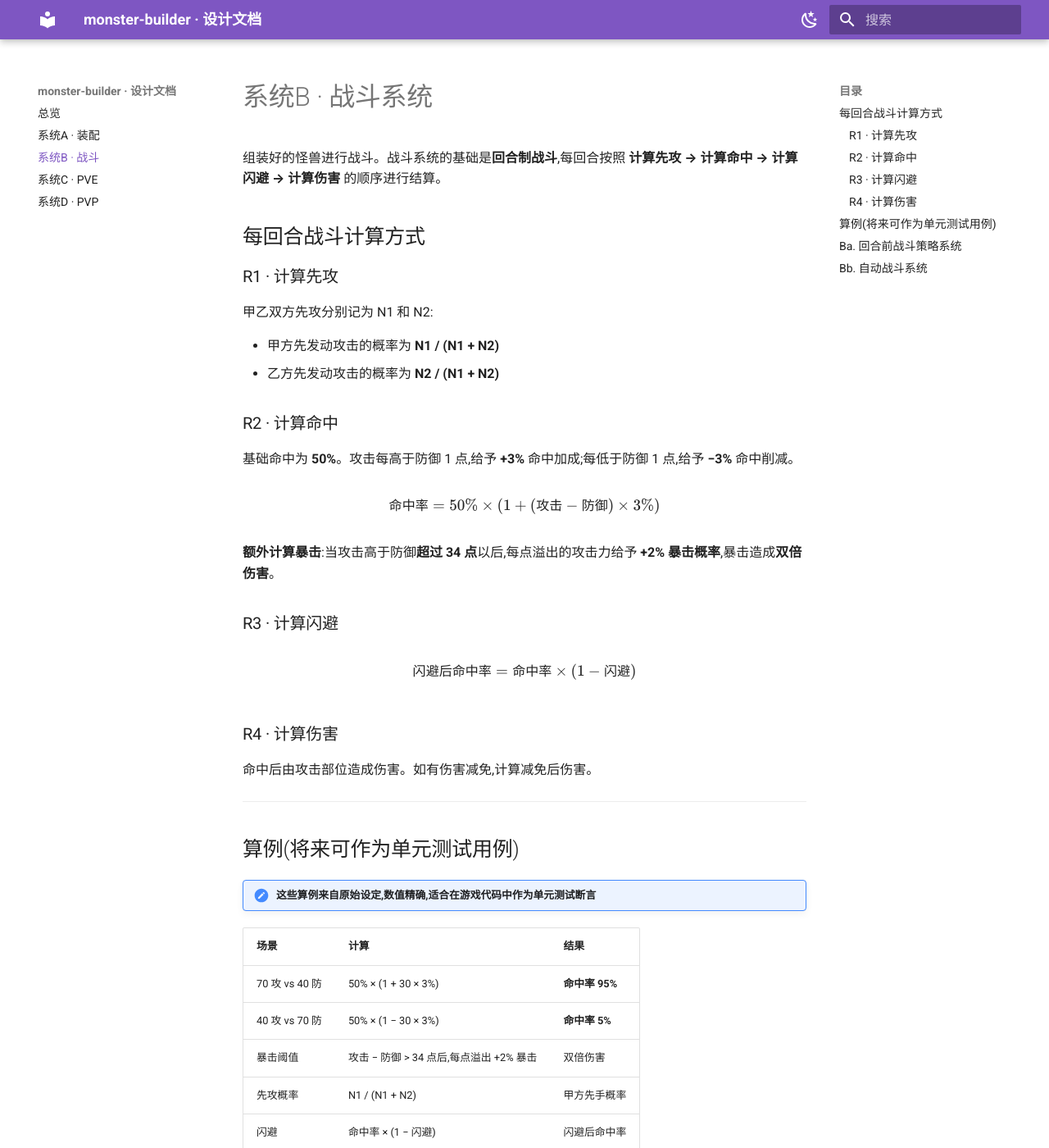
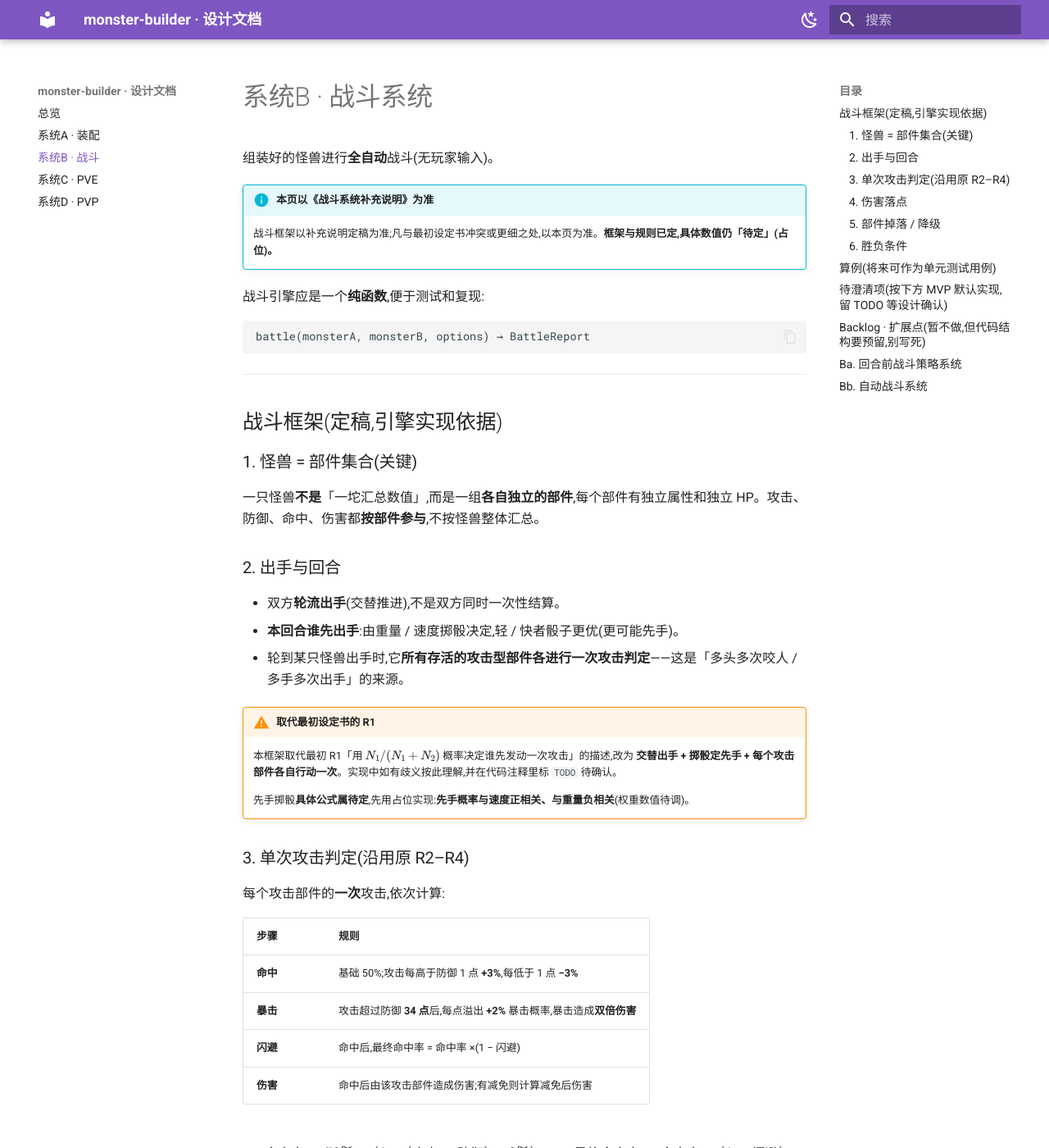
Before and after one commit to zhaoyuda/monster-builder, an MkDocs documentation site: the page built from design/02-combat.md, in a window 1280 px wide and 1400 px high. Shown: the whole window at 82% size. Built offline with MkDocs 1.6.1 and Material for MkDocs 9.7.7, drawn with Linux system fonts in a browser that asks for light colours; some of the changed text lies outside the part shown.

Commit message:
战斗系统补充定稿 + MVP 范围;设计师署名 Akun
- 02-combat 按《战斗补充说明》重写:纯函数 battle()、部件集合、交替出手+掷骰先手、
  每个攻击部件各行动一次(取代原 R1);伤害随机落点、回合末降级、躯干爆=败
- 新增「待澄清项」表(MVP 默认实现 + TODO)与「Backlog/扩展点」(命中后→伤害前 hook、
  暴击与致命解耦);预设怪兽等按中性措辞,不写「恶趣味」
- 总览新增 MVP 范围(A+B+Ca+Cc 最小可玩闭环)
- README/index/01-assembly/CLAUDE 中设计师署名为 Akun

Co-Authored-By: Claude Opus 4.8 <noreply@anthropic.com>

````diff
--- a/design/01-assembly.md
+++ b/design/01-assembly.md
@@ -29,7 +29,7 @@
 - 1 个躯干拥有 20 防御和 20 功率,则价格为 **40 吨**,同时可以负担总和不超过 **400** 的攻击/防御。
 
 !!! warning "数值待核实"
-    上面躯干举例为「20 防 / 20 功率 / 40 吨」,但下方 [Ab. 组件系统](#ab) 的基础躯干为「50 防 / 50 功率 / 100 吨」,两处数值不一致(可能一处是简化举例)。**保留原文,待设计师确认。**
+    上面躯干举例为「20 防 / 20 功率 / 40 吨」,但下方 [Ab. 组件系统](#ab) 的基础躯干为「50 防 / 50 功率 / 100 吨」,两处数值不一致(可能一处是简化举例)。**保留原文,待 Akun 确认。**
 
 ### 头部的攻防倾斜
 
--- a/design/02-combat.md
+++ b/design/02-combat.md
@@ -1,49 +1,109 @@
 # 系统B · 战斗系统
 
-组装好的怪兽进行战斗。战斗系统的基础是**回合制战斗**,每回合按照 **计算先攻 → 计算命中 → 计算闪避 → 计算伤害** 的顺序进行结算。
+组装好的怪兽进行**全自动**战斗(无玩家输入)。
 
-## 每回合战斗计算方式
+!!! info "本页以《战斗系统补充说明》为准"
+    战斗框架以补充说明定稿为准;凡与最初设定书冲突或更细之处,以本页为准。**框架与规则已定,具体数值仍「待定」(占位)。**
 
-### R1 · 计算先攻
+战斗引擎应是一个**纯函数**,便于测试和复现:
 
-甲乙双方先攻分别记为 N1 和 N2:
+```
+battle(monsterA, monsterB, options) → BattleReport
+```
 
-- 甲方先发动攻击的概率为 **N1 / (N1 + N2)**
-- 乙方先发动攻击的概率为 **N2 / (N1 + N2)**
+---
 
-### R2 · 计算命中
+## 战斗框架(定稿,引擎实现依据)
 
-基础命中为 **50%**。攻击每高于防御 1 点,给予 **+3%** 命中加成;每低于防御 1 点,给予 **−3%** 命中削减。
+### 1. 怪兽 = 部件集合(关键)
+
+一只怪兽**不是**「一坨汇总数值」,而是一组**各自独立的部件**,每个部件有独立属性和独立 HP。攻击、防御、命中、伤害都**按部件参与**,不按怪兽整体汇总。
+
+### 2. 出手与回合
+
+- 双方**轮流出手**(交替推进),不是双方同时一次性结算。
+- **本回合谁先出手**:由重量 / 速度掷骰决定,轻 / 快者骰子更优(更可能先手)。
+- 轮到某只怪兽出手时,它**所有存活的攻击型部件各进行一次攻击判定**——这是「多头多次咬人 / 多手多次出手」的来源。
+
+!!! warning "取代最初设定书的 R1"
+    本框架取代最初 R1「用 $N_1/(N_1+N_2)$ 概率决定谁先发动一次攻击」的描述,改为 **交替出手 + 掷骰定先手 + 每个攻击部件各自行动一次**。实现中如有歧义按此理解,并在代码注释里标 `TODO` 待确认。
+
+    先手掷骰**具体公式属待定**,先用占位实现:**先手概率与速度正相关、与重量负相关**(权重数值待调)。
+
+### 3. 单次攻击判定(沿用原 R2–R4)
+
+每个攻击部件的**一次**攻击,依次计算:
+
+| 步骤 | 规则 |
+|---|---|
+| **命中** | 基础 50%;攻击每高于防御 1 点 **+3%**,每低于 1 点 **−3%** |
+| **暴击** | 攻击超过防御 **34 点**后,每点溢出 **+2%** 暴击概率,暴击造成**双倍伤害** |
+| **闪避** | 命中后,最终命中率 = 命中率 ×(1 − 闪避) |
+| **伤害** | 命中后由该攻击部件造成伤害;有减免则计算减免后伤害 |
 
 $$
-命中率 = 50\% \times (1 + (攻击 - 防御) \times 3\%)
+命中率 = 50\% \times (1 + (攻击 - 防御) \times 3\%) \quad,\quad 最终命中率 = 命中率 \times (1 - 闪避)
 $$
 
-**额外计算暴击**:当攻击高于防御**超过 34 点**以后,每点溢出的攻击力给予 **+2% 暴击概率**,暴击造成**双倍伤害**。
+### 4. 伤害落点
 
-### R3 · 计算闪避
+命中后,伤害**随机**落到目标的某个存活部件,扣减该部件 HP。(以后可能加「偏好落点」,现在随机即可,见 [Backlog](#backlog)。)
 
-$$
-闪避后命中率 = 命中率 \times (1 - 闪避)
-$$
+### 5. 部件掉落 / 降级
 
-### R4 · 计算伤害
+- 部件 HP 归零 → 该部件移除。
+- 降级在**回合结束后**结算,下一回合按新形态计算,**不在回合内即时重算**。
 
-命中后由攻击部位造成伤害。如有伤害减免,计算减免后伤害。
+### 6. 胜负条件
+
+- **躯干 HP 归零 = 该怪兽失败**(躯干是目前唯一的「致命部位」)。
+- 战斗结束:一方躯干爆,**或**达到关卡设定的回合上限(关卡可指定「限定回合内取胜」)。
 
 ---
 
 ## 算例(将来可作为单元测试用例)
 
-!!! note "这些算例来自原始设定,数值精确,适合在游戏代码中作为单元测试断言"
+!!! note "数值精确,适合在游戏代码中作为单元测试断言"
 
 | 场景 | 计算 | 结果 |
 |---|---|---|
 | 70 攻 vs 40 防 | 50% × (1 + 30 × 3%) | **命中率 95%** |
 | 40 攻 vs 70 防 | 50% × (1 − 30 × 3%) | **命中率 5%** |
 | 暴击阈值 | 攻击 − 防御 > 34 点后,每点溢出 +2% 暴击 | 双倍伤害 |
-| 先攻概率 | N1 / (N1 + N2) | 甲方先手概率 |
-| 闪避 | 命中率 × (1 − 闪避) | 闪避后命中率 |
+| 闪避 | 命中率 × (1 − 闪避) | 闪避后最终命中率 |
+
+---
+
+## 待澄清项(按下方 MVP 默认实现,留 `TODO` 等设计确认)
+
+> 不要自行拍板,按默认实现并标 TODO。
+
+| 待澄清 | MVP 默认实现 |
+|---|---|
+| 新「致命一击」与原「暴击(溢出 34 双倍)」是否并存 / 替换 | **只实现原暴击**;致命一击进 backlog |
+| 致命部位是否只有躯干(头算不算) | **只有躯干** |
+| 「智力」属性的来源与作用 | **MVP 不引入**,留待致命一击一起做 |
+| 多个同类攻击部件的行动方式 | 轮到该怪兽出手时,其**所有存活攻击部件各行动一次** |
+| 先手掷骰具体公式(重量 / 速度权重) | 占位:先手概率与速度正相关、与重量负相关,**数值待调** |
+
+---
+
+## Backlog · 扩展点(暂不做,但代码结构要预留,别写死) {#backlog}
+
+战斗引擎设计成可扩展,尤其:
+
+- 在「**命中后 → 伤害前**」留一个可插入的阶段 hook,方便以后加格挡。
+- **伤害结算**与「暴击 / 致命判定」**解耦**,方便以后加独立的致命一击机制。
+
+待加功能:
+
+- **嘲讽 + 概率格挡**:手作为拦截单位,在命中后、伤害前插入格挡判定;多只手分别计算。
+- **致命一击 / 一击必杀致命部位**:独立于现有暴击的机制,拟按「智力」触发(智力来源待定,可能是头属性)。
+- **多部件拦截率叠加**。
+- **预设怪兽**(彩蛋角色 / 测试样本):无头怪、多头怪、三手嘲讽怪等。
+- 后续系统:[Ba 回合前策略](#bb-自动战斗系统)、[Cb 肉鸽 / Cd 刷新](03-pve.md)、[系统 D PVP](04-pvp.md)。
+
+> 平衡原则:防滥用**优先靠价格 / 功率经济解决**,不要为「平衡」自行新增特例规则(例如「第二只手 debuff」)。数值后续单独调。
 
 ---
 
@@ -53,6 +113,6 @@ $$
 
 > **首期暂不做。**
 
-## Bb. 自动战斗系统
+## Bb. 自动战斗系统 {#bb-自动战斗系统}
 
-根据怪兽的特性进行战斗结算,即根据系统 B 的规则**按回合执行**。
+根据怪兽的特性按上述框架**按回合执行**,输出 `BattleReport` 战报。
````
Also changed, not shown: README.md (+1 -1 lines), design/index.md (+16 -1 lines).
